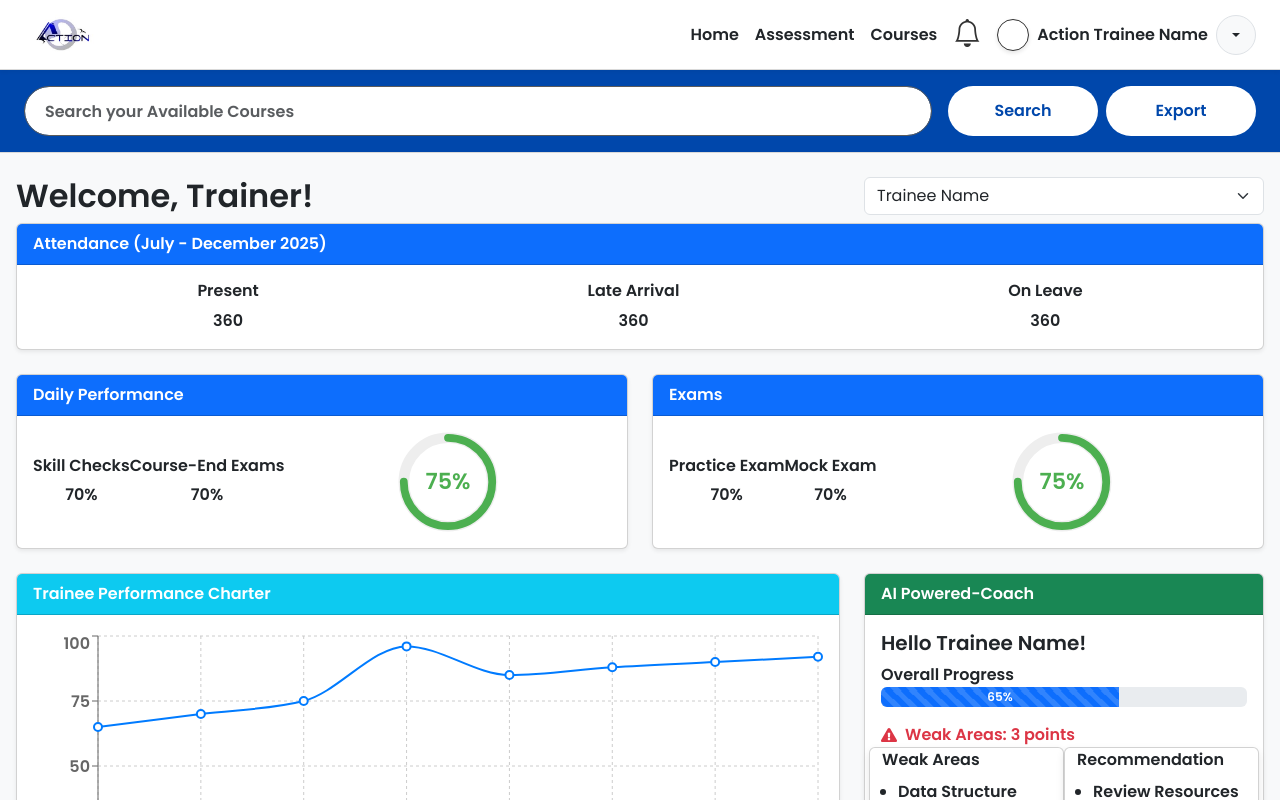
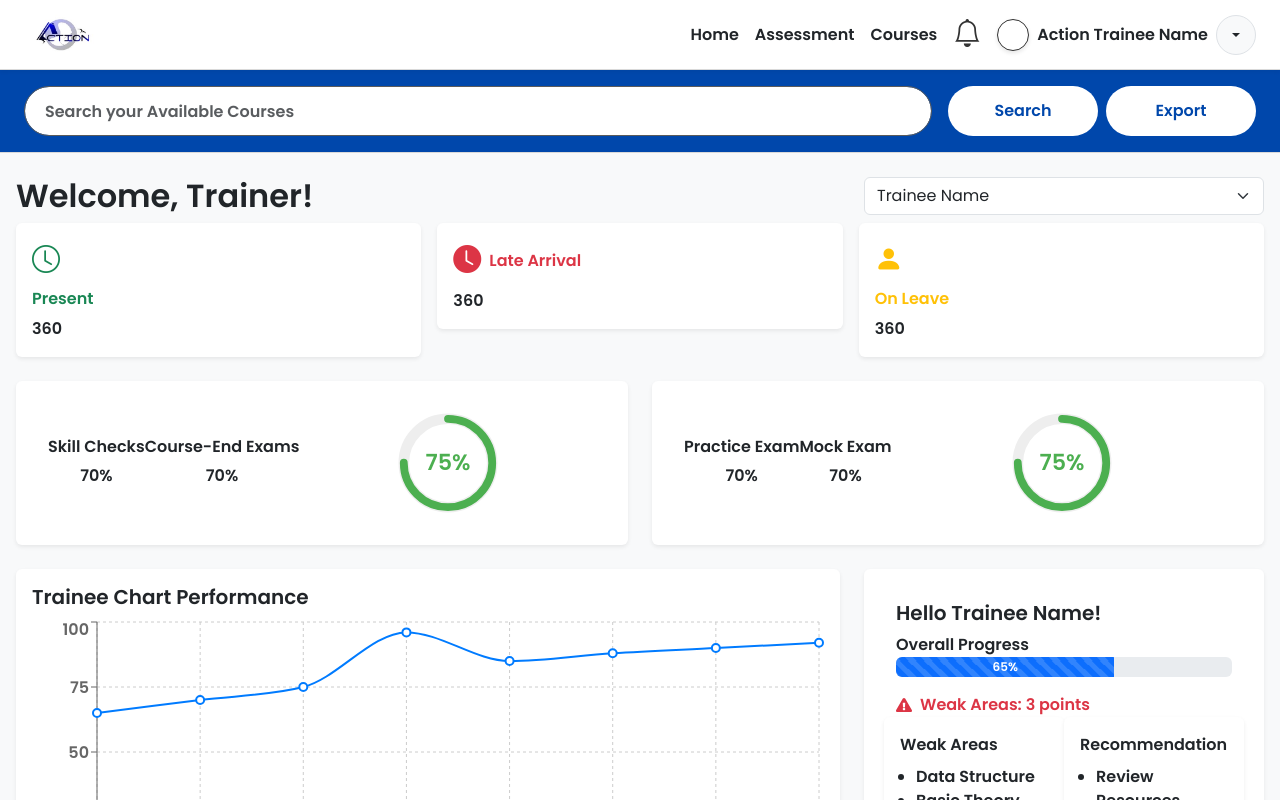
Before and after one commit to kyleramirez143/ACTION_LMS, a React (Vite) app in the folder frontend/lms-proj/: page /trainer/dashboard in a window 1280 px wide. Built offline with nearby package versions, Linux system fonts and the light colour scheme.

Commit message:
Added Trainer dashboard.

```diff
--- a/frontend/lms-proj/src/admin/ModuleManagement.css
+++ b/frontend/lms-proj/src/admin/ModuleManagement.css
@@ -50,4 +50,5 @@
     font-weight: 600;
     border: 2px solid #0047AB;
     background-color: #0047AB;
+    margin-bottom: 10px;
 }
--- a/frontend/lms-proj/src/trainer/Dashboard.css
+++ b/frontend/lms-proj/src/trainer/Dashboard.css
@@ -28,4 +28,20 @@
     fill: #4caf50;
     font-size: 0.5em;
     text-anchor: middle;
+}
+
+.card {
+    background-color: #fff;
+    padding: 1rem;
+    margin-bottom: 1rem;
+    border: none;
+    outline-style: none;
 } */
+
+.card.bg-white {
+    background-color: white !important;
+    border: none !important;
+    /* removes border */
+    box-shadow: 0 .5rem 1rem rgba(0, 0, 0, .15);
+    /* adds shadow */
+}
--- a/frontend/lms-proj/src/trainer/Dashboard.jsx
+++ b/frontend/lms-proj/src/trainer/Dashboard.jsx
@@ -3,8 +3,9 @@
     LineChart, Line, XAxis, YAxis, CartesianGrid, Tooltip, ResponsiveContainer,
 } from 'recharts';
 import 'bootstrap/dist/css/bootstrap.min.css';
+import 'bootstrap-icons/font/bootstrap-icons.css';
 import { FaExclamationTriangle } from 'react-icons/fa'
-
+import { CloudOff } from 'lucide-react';
 
 const CircularProgress = ({ percent }) => (
     <div style={{ width: '100px', margin: 'auto' }}>
@@ -35,8 +36,7 @@
 );
 
 const StatCard = ({ title, stats, showProgress }) => (
-    <div className="card shadow-sm mb-4">
-        <div className="card-header bg-primary text-white fw-bold">{title}</div>
+    <div className="card border-0 shadow-sm bg-white rounded p-3 mb-4">
         <div className="card-body d-flex justify-content-around align-items-center text-center">
             {stats.map(({ label, value }) => (
                 <div key={label}>
@@ -45,6 +45,35 @@
                 </div>
             ))}
             {showProgress && <CircularProgress percent={75} />}
+        </div>
+    </div>
+);
+
+const AttendanceCard = () => (
+    <div className="row g-3 mb-4">
+        <div className="col-md-4">
+            <div className="bg-white rounded shadow-sm p-3 d-flex flex-column">
+                <i className="bi bi-clock text-success fs-3 mb-2"></i>
+                <h6 className="fw-semibold text-success">Present</h6>
+                <p className="mb-0 fw-bold">360</p>
+            </div>
+        </div>
+        <div className="col-md-4">
+            <div className="bg-white rounded shadow-sm p-3 d-flex flex-column">
+                <div className="d-flex align-items-center mb-2">
+                    <i className="bi bi-clock-fill text-danger fs-3 me-2"></i>
+                    <h6 className="fw-semibold text-danger mb-0">Late Arrival</h6>
+                </div>
+                <p className="mb-0 fw-bold">360</p>
+            </div>
+        </div>
+
+        <div className="col-md-4">
+            <div className="bg-white rounded shadow-sm p-3 d-flex flex-column">
+                <i className="bi bi-person-fill text-warning fs-3 mb-2"></i>
+                <h6 className="fw-semibold text-warning">On Leave</h6>
+                <p className="mb-0 fw-bold">360</p>
+            </div>
         </div>
     </div>
 );
@@ -62,26 +91,29 @@
     ];
 
     return (
-        <div className="card shadow-sm mb-4">
-            <div className="card-header bg-info text-white fw-bold">Trainee Performance Charter</div>
-            <div className="card-body">
+        <div className="card border-0 shadow-sm bg-white rounded p-3 mb-4">
+            <h5 className="fw-semibold">Trainee Chart Performance</h5>
             <ResponsiveContainer width="100%" height={300}>
                 <LineChart data={data}>
                     <CartesianGrid strokeDasharray="3 3" />
                     <XAxis dataKey="date" />
                     <YAxis domain={[0, 100]} />
                     <Tooltip />
-                        <Line type="monotone" dataKey="performance" stroke="#007bff" strokeWidth={2} dot={{ r: 4 }} />
+                    <Line
+                        type="monotone"
+                        dataKey="performance"
+                        stroke="#007bff"
+                        strokeWidth={2}
+                        dot={{ r: 4 }}
+                    />
                 </LineChart>
             </ResponsiveContainer>
-            </div>
         </div>
     );
 };
 
 const AICoachCard = () => (
-    <div className="card shadow-sm mb-4 ai-coach-card">
-        <div className="card-header bg-success text-white fw-bold">AI Powered-Coach</div>
+    <div className="card border-0 shadow-sm bg-white rounded p-3 mb-4">
         <div className="card-body">
             <h5 className="fw-semibold">Hello Trainee Name!</h5>
 
@@ -101,7 +133,7 @@
                 </div>
 
                 <div className="row">
-                    <div className="card col-md-6">
+                    <div className="card border-0 shadow-sm bg-white rounded p-3 mb-4 col-md-6">
                         <label className="fw-semibold">Weak Areas</label>
                         <ul className="mt-2 ps-3">
                             <li><span className="dot red"></span> Data Structure</li>
@@ -110,7 +142,7 @@
                         </ul>
                     </div>
 
-                    <div className="card col-md-6">
+                    <div className="card border-0 shadow-sm bg-white rounded p-3 mb-4 col-md-6">
                         <label className="fw-semibold">Recommendation</label>
                         <ul className="mt-2 ps-3">
                             <li>Review Resources</li>
@@ -129,7 +161,7 @@
             <h2 className="fw-bold">Welcome, Trainer!</h2>
         </div>
         <div className="col-md-4">
-            <select class="form-select" aria-label="Default select example">
+            <select className="form-select" aria-label="Default select example">
                 <option selected>Trainee Name</option>
                 <option value="1">One</option>
                 <option value="2">Two</option>
@@ -144,14 +176,7 @@
         <DashboardHeader />
 
         <div className="col-md-12">
-            <StatCard
-                title="Attendance (July - December 2025)"
-                stats={[
-                    { label: 'Present', value: 360 },
-                    { label: 'Late Arrival', value: 360 },
-                    { label: 'On Leave', value: 360 },
-                ]}
-            />
+            <AttendanceCard />
         </div>
 
         <div className="row">
```
Lines whose indentation alone changed are shown as unchanged.
